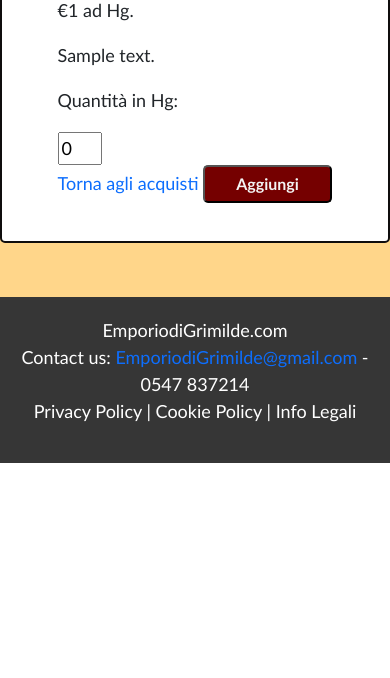
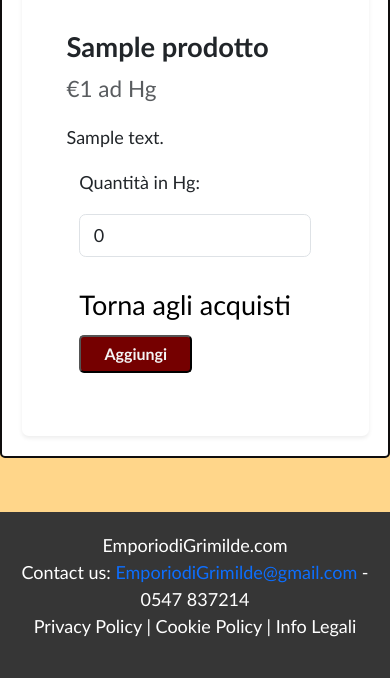
Before and after one commit to sofialottii/Web-project, a PHP site: page /php/prodotto.php?IDProdotto=1 in a window 390 px wide. Shown: the part 486-1164 px from the top of the page. Before the commit the page ends 949 px from the top, so only its background shows below. Run offline with PHP 8.4, Linux system fonts and the light colour scheme; the visitor is signed in with stand-in values (Sample User, id 1); tables that the repository leaves empty hold one stand-in row (values such as "Sample post").

Commit message:
bootstrap singolo prodotto

```diff
--- a/css/style.css
+++ b/css/style.css
@@ -313,61 +313,6 @@ h2 span {
         }
 }
 
-/*body>header header {
-    padding: 5% 5px;
-}
-
-body>header header div div {
-    align-items: center;
-    padding: 0 !important;
-}
-
-body>header div header h2 {
-    color: black;
-    font-size: 30px;
-    font-weight: 600;
-    text-align: left;
-    align-items: center;
-
-}
-
-body>header div header img {
-    width: 100%;
-}
-
-
-body>header div header button:hover {
-    color: red !important;
-}*/
-
-
-
-/*logout offcanvas*/
-/*header div form {
-    text-align: center;
-}
-
-header div form input[type="submit"]{
-    border-color: #ff4d4d;
-    color: rgb(0, 0, 0);
-    border-radius: 5px;
-    padding: 10px 30%;
-    font-size: 100%;
-    font-weight: bold;
-    cursor: pointer;
-    transition: all 0.3s ease;
-}
-
-header div form input[type="submit"]:hover {
-    background-color: #e60000;
-    transform: scale(1.05);
-}
-
-header div form input[type="submit"]:active {
-    background-color: #cc0000;
-    transform: scale(0.95);
-}*/
-
 /*RECENSIONI*/
 
 h2 span {
@@ -395,7 +340,7 @@ section>ul>li>input[type="radio"] {
 
 /* bottone preferiti */
 
-header>button { /*dovrebbe essere solo per il bottone preferiti */
+header>button, article>div>button, .btn-pagProdotto { /*dovrebbe essere solo per il bottone preferiti */
     cursor: pointer;
     width: 50px;
     height: 50px;
@@ -406,6 +351,10 @@ header>button { /*dovrebbe essere solo per il bottone preferiti */
     background-color: #f2f2f2;
     box-shadow: 0 4px 8px rgba(0, 0, 0, 0.1);
 }
+
+/*.btn-pagProdotto {
+    border-radius: 100%;
+}*/
 
 /*bottone carrello */
 
--- a/template/base.php
+++ b/template/base.php
@@ -3,7 +3,7 @@
     <head>
         <meta name="viewport" content="width=device-width, initial-scale=1.0" />
         <title><?php echo $templateParams["titolo"]; ?></title>
-        <link rel="stylesheet" type="text/css" href="../css/style.css?v=2317" />
+        <link rel="stylesheet" type="text/css" href="../css/style.css?v=23817" />
         <script src="https://cdn.jsdelivr.net/npm/bootstrap@5.3.3/dist/js/bootstrap.bundle.min.js" integrity="sha384-YvpcrYf0tY3lHB60NNkmXc5s9fDVZLESaAA55NDzOxhy9GkcIdslK1eN7N6jIeHz" crossorigin="anonymous"></script>
         <link href="https://cdn.jsdelivr.net/npm/bootstrap@5.3.3/dist/css/bootstrap.min.css" rel="stylesheet" integrity="sha384-QWTKZyjpPEjISv5WaRU9OFeRpok6YctnYmDr5pNlyT2bRjXh0JMhjY6hW+ALEwIH" crossorigin="anonymous">
     </head>
--- a/template/contenutoProdotto.php
+++ b/template/contenutoProdotto.php
@@ -1,40 +1,46 @@
-<article>
-    <header>
+<article class="container mt-4">
+    <div class="row align-items-center">
+        <!--bottone preferiti-->
+
+        <!-- Immagine prodotto -->
+        <div class="col-md-5 text-center">
+            <img src="<?php echo $templateParams['articolo'][0]['ImmagineProdotto']; ?>"
+                 alt="<?php echo $templateParams['articolo'][0]['NomeProdotto']; ?>"
+                 class="img-fluid rounded shadow mb-3" />
+
+            <!--bottone preferiti-->
             <?php if(isUserLoggedIn() && !$dbh->isUtenteAdmin($_SESSION["E_mail"])): ?>
                 <label for="cambia_cuore<?php echo $templateParams["articolo"][0]['IDProdotto']; ?>" hidden></label>
-            <button id="cambia_cuore_<?php echo $templateParams["articolo"][0]['IDProdotto']; ?>">
+                <button id="cambia_cuore_<?php echo $templateParams["articolo"][0]['IDProdotto']; ?>" class="btn-pagProdotto" type="button">
                     <img src="<?php echo checkPreferito($templateParams['articolo'][0]['IDProdotto']); ?>" alt="cuore-vuoto" />
                 </button>
             <?php endif; ?>
-    </header>
-        <section>
-        <img src="<?php echo $templateParams['articolo'][0]['ImmagineProdotto']; ?>" alt="<?php echo $templateParams['articolo'][0]['NomeProdotto']; ?>" />
-        <p class="text-center fs-3 fw-bold"><?php echo $templateParams["articolo"][0]["NomeProdotto"]; ?></p>
-        </section>
-        <ul>
+        </div>
 
-                <p id="prezzoTotale" data-prezzo-unitario="<?php echo $templateParams["articolo"][0]["PrezzoProdotto"]; ?>">
-                €<?php echo $templateParams["articolo"][0]["PrezzoProdotto"]; ?> ad Hg.</p>
-            </li>
-            <li>
+        <!-- Informazioni prodotto -->
+        <div class="col-md-7">
+            <div class="card border-0 shadow-sm p-4">
+                <div class="card-body">
+                    <h2 class="card-title text-dark fw-bold"> <?php echo $templateParams["articolo"][0]["NomeProdotto"]; ?></h2>
+                    <p class="fs-5 text-muted">€<?php echo $templateParams["articolo"][0]["PrezzoProdotto"]; ?> ad Hg</p>
                     <p><?php echo $templateParams["articolo"][0]["DescrizioneProdotto"]; ?></p>
-            </li>
-        </ul>
-    </section>
+
                     <?php if(!$templateParams["isUtenteAdmin"]): ?>
-    <section>
                         <form action="" method="POST">
-        <ul>
-            <li>
+                            <ul class="p-0 form">
+                                <li class="mb-3">
                                     <p>Quantità in Hg:</p>
-                <label for="quantita" hidden></label>
-                <input type="number" name="quantita" id="quantita" min="0" max="<?php echo $templateParams["articolo"][0]["QuantitaDisponibile"]; ?>" value="0" autocomplete="" />
+                                    <label for="quantita" class="form-label" hidden></label>
+                                    <input type="number" name="quantita" id="quantita" class="form-control" min="0"
+                                    max="<?php echo $templateParams["articolo"][0]["QuantitaDisponibile"]; ?>" value="0" autocomplete="" />
                                 </li>
                                 <?php if($templateParams["articolo"][0]["QuantitaDisponibile"] <= 5):?>
                                 <li>
-                <p class="text-danger"><?php if($templateParams["articolo"][0]["QuantitaDisponibile"] == 0):?>Prodotto esaurito!
+                                    <p class="text-danger">
+                                        <?php if($templateParams["articolo"][0]["QuantitaDisponibile"] == 0):?>Prodotto esaurito!
                                         <?php else: ?>Solo <?php echo $templateParams["articolo"][0]["QuantitaDisponibile"]; ?> rimanenti nel nostro sito!
-                <?php endif; ?></p>
+                                        <?php endif; ?>
+                                    </p>
                                 </li>
                                 <?php endif; ?>
                                 <li class="d-block">
@@ -44,43 +50,53 @@
                                     <?php if(isUserLoggedIn()): ?> value="Aggiungi" <?php else: ?> disabled value="fai il login" class="btn btn-dark border border-black"<?php endif; ?> />
                                 </li>
                                 <a href="acquisto.php" hidden>Torna agli acquisti</a>
-
                             </ul>
                         </form>
-    </section>
+
+
+                    <!-- lato admin -->
                     <?php else: ?>
-    <section>
                         <form action="" method="POST">
-            <ul>
+                            <ul class="p-0 form">
                                 <li>
                                     <p>Disponibilità prodotto attuale: <?php echo $templateParams["articolo"][0]["QuantitaDisponibile"]; ?></p>
                                 </li>
-                <li>
-                    <label for="quantitaRifornimento" hidden></label><input type="number" autocomplete="" name="quantitaRifornimento" id="quantitaRifornimento" min="-<?php echo $templateParams["articolo"][0]["QuantitaDisponibile"]; ?>" value="1" />
+                                <li class="mb-2 form-floating">
+                                    <input type="number" autocomplete="" name="quantitaRifornimento" id="quantitaRifornimento" class="form-control"
+                                        min="-<?php echo $templateParams["articolo"][0]["QuantitaDisponibile"]; ?>" value="1" />
+
+                                    <label for="quantitaRifornimento">Quantità rifornimento</label>
                                 </li>
-                <li class="d-block">
-                    <label for="cambiaRifornimento" hidden></label><input type="submit" name="cambiaRifornimento" id="cambiaRifornimento" value="RIFORNISCI" />
+                                <li class="d-block text-end mb-3">
+                                    <label for="cambiaRifornimento" class="form-label" hidden></label>
+                                    <input type="submit" name="cambiaRifornimento" id="cambiaRifornimento" value="RIFORNISCI"/>
                                 </li>
-                <li>
-                    <label for="nuovoPrezzo">Nuovo prezzo:</label><input type="number" autocomplete="" id="nuovoPrezzo" name="nuovoPrezzo" min="0" step="0.01" placeholder="€<?php echo $templateParams["articolo"][0]["PrezzoProdotto"] ?>" />
+                                <li class="mb-2 form-floating">
+                                    <input type="number" autocomplete="" id="nuovoPrezzo" name="nuovoPrezzo" class="form-control"
+                                        min="0" step="0.01" placeholder="€<?php echo $templateParams["articolo"][0]["PrezzoProdotto"] ?>" />
+                                    <label for="nuovoPrezzo" class="text-secondary">Nuovo prezzo:</label>
                                 </li>
-                <li class="d-block">
-                    <label for="cambiaPrezzo" hidden></label><input type="submit" id="cambiaPrezzo" name="cambiaPrezzo" value="CAMBIA PREZZO" />
+                                <li class="d-block text-end mb-3">
+                                    <label for="cambiaPrezzo" class="form-label" hidden></label>
+                                    <input type="submit" id="cambiaPrezzo" name="cambiaPrezzo" value="CAMBIA PREZZO" />
                                 </li>
-                <li class="d-block">
-                    <label for="cambiaVisibilita" hidden></label><input type="submit" id="cambiaVisibilita" name="cambiaVisibilita" value="Rendi <?php if($templateParams["articolo"][0]["Visibile"] == 'Y'):?>invisibile<?php else:?>visibile<?php endif;?>" />
+                                <li class="d-block text-center mb-3">
+                                    <label for="cambiaVisibilita" class="form-label" hidden></label>
+                                    <input type="submit" id="cambiaVisibilita" name="cambiaVisibilita" value="Rendi <?php if($templateParams["articolo"][0]["Visibile"] == 'Y'):?>invisibile<?php else:?>visibile<?php endif;?>" />
                                 </li>
                                 <li>
                                     <a href="acquisto.php">Torna ai prodotti</a>
                                 </li>
                             </ul>
                         </form>
-    </section>
+
                     <?php endif; ?>
+                </div>
+            </div>
+        </div>
 
+    </div>
 </article>
-
-
 
 <script>
     document.getElementById("cambia_cuore_<?php echo $templateParams["articolo"][0]['IDProdotto']; ?>").addEventListener("click", function() {
```
Lines whose indentation alone changed are shown as unchanged.
